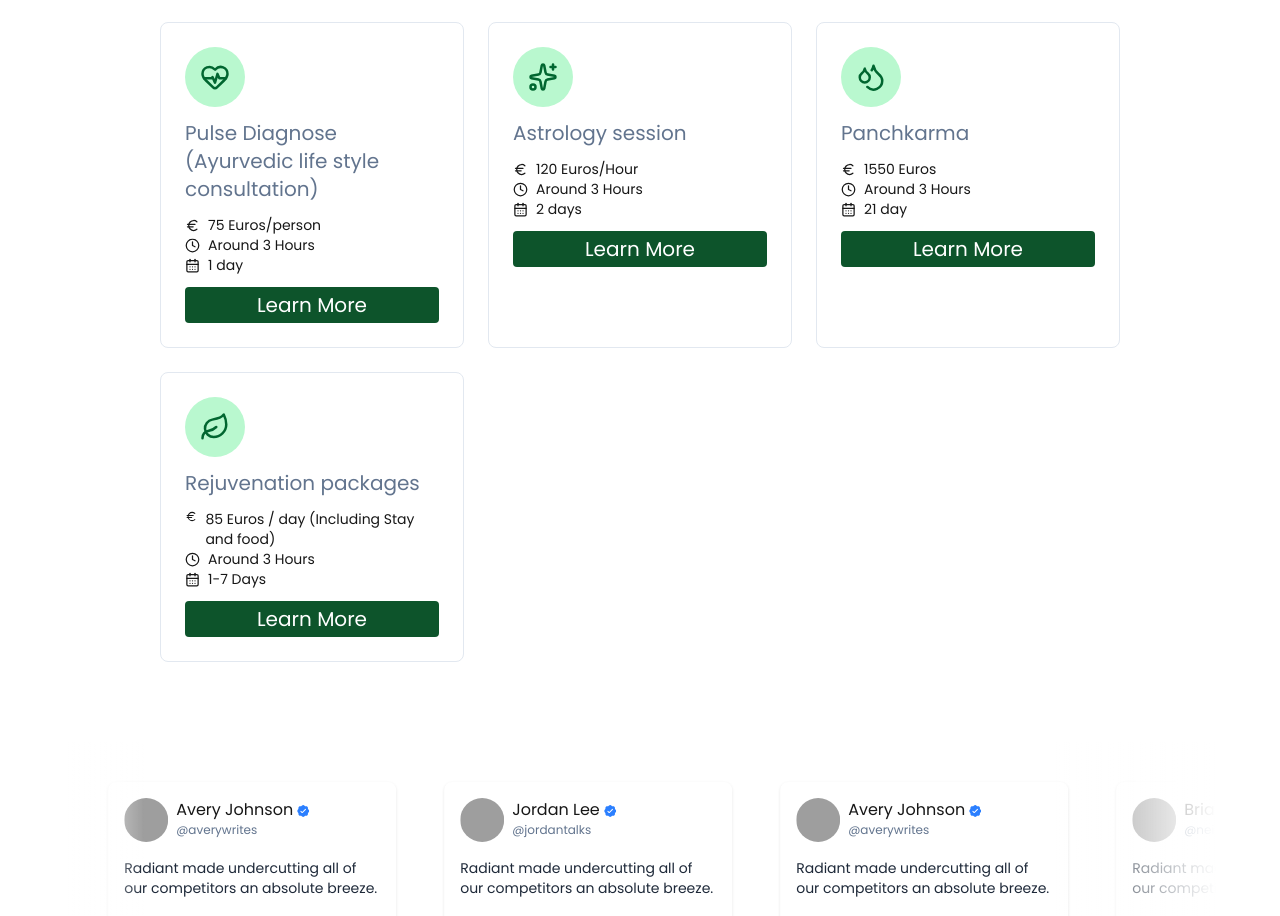
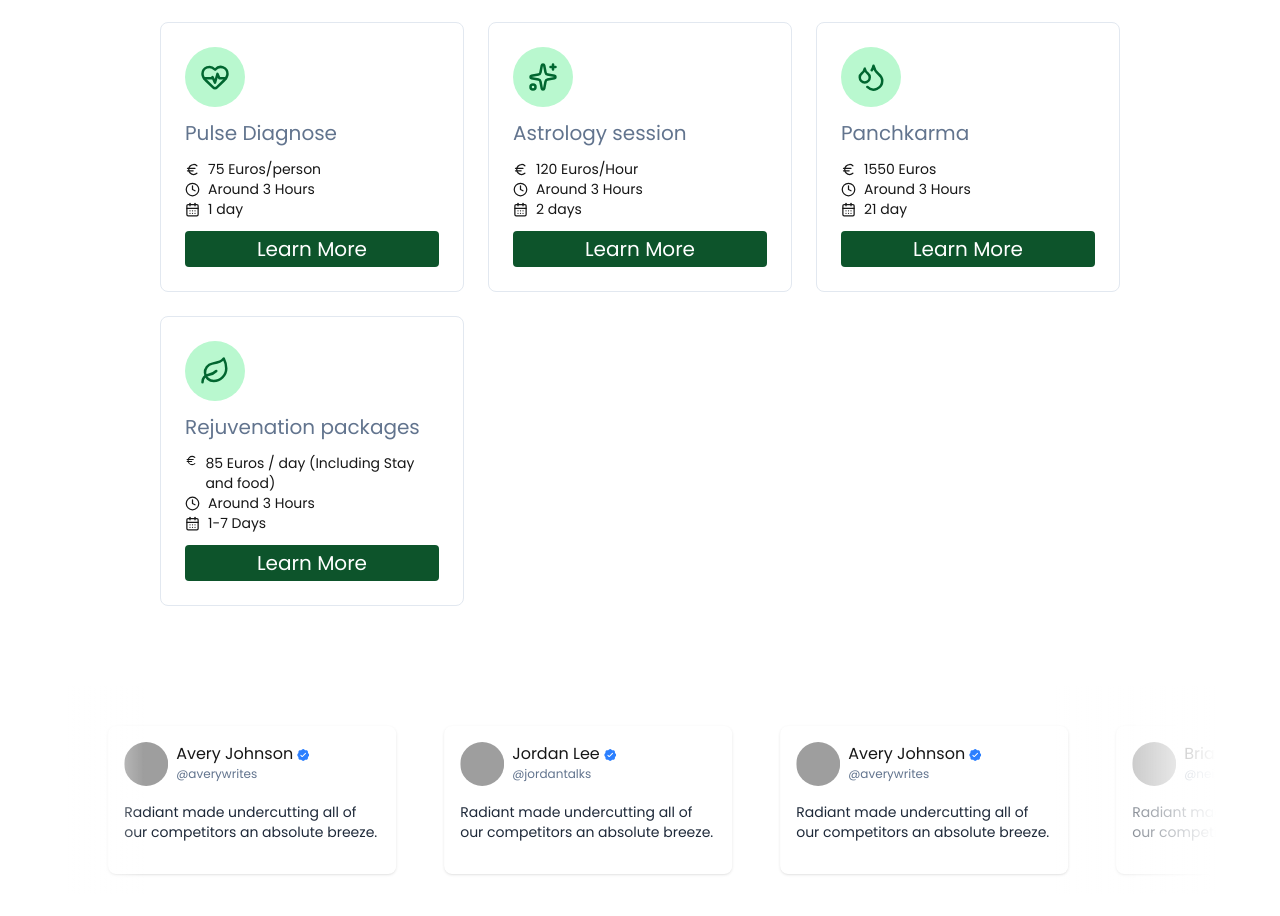
Before and after one commit to Officialabhigaur/tathastuwellness, a Next.js app: page / in a window 1280 px wide. Shown: the part 3064-3980 px from the top of the page. Built offline with nearby package versions, Linux system fonts and the light colour scheme; grey boxes are pictures that could not be loaded.

Commit message:
card update

```diff
--- a/src/components/courseCard/CourseCard.jsx
+++ b/src/components/courseCard/CourseCard.jsx
@@ -114,7 +114,7 @@ export default function CourseCard() {
 
             </div>
             <h2 className="text-xl text-slate-500">
-              Pulse Diagnose (Ayurvedic life style consultation)
+              Pulse Diagnose
             </h2>
 
             <div>
```
